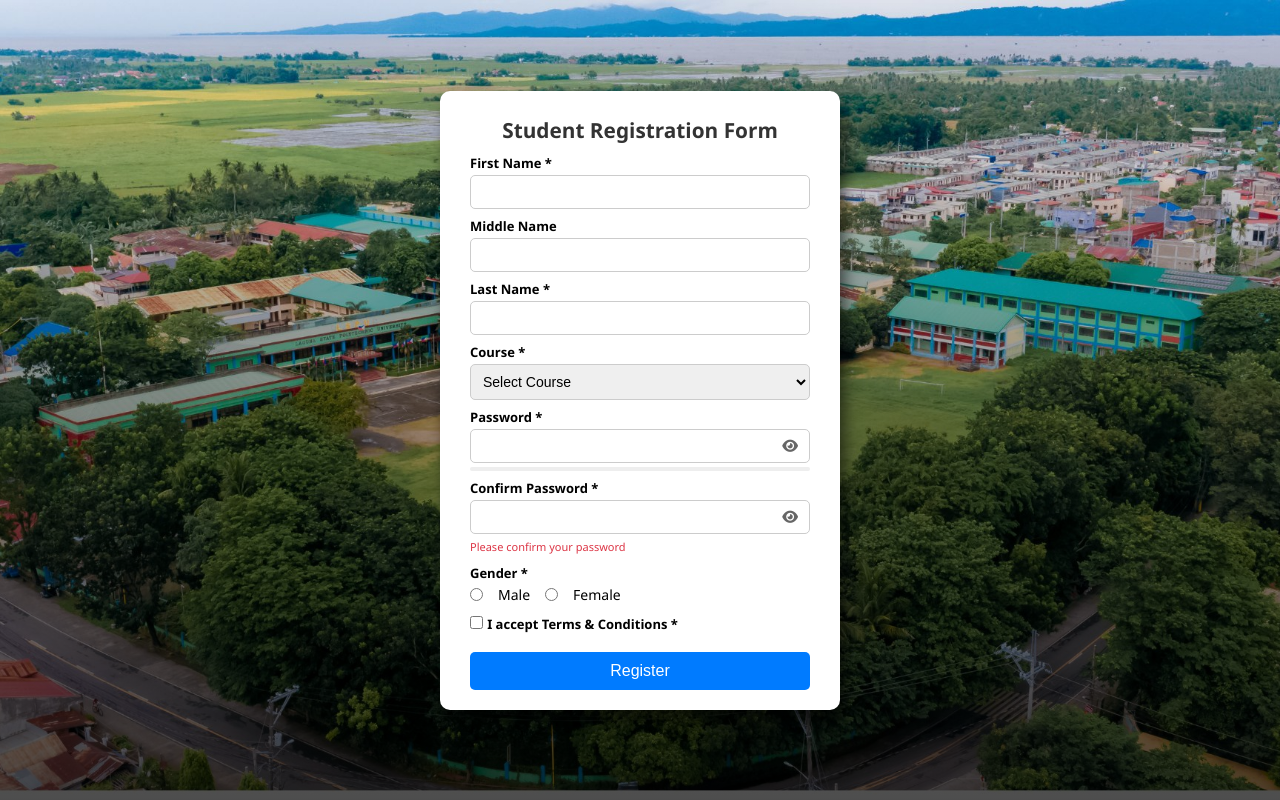
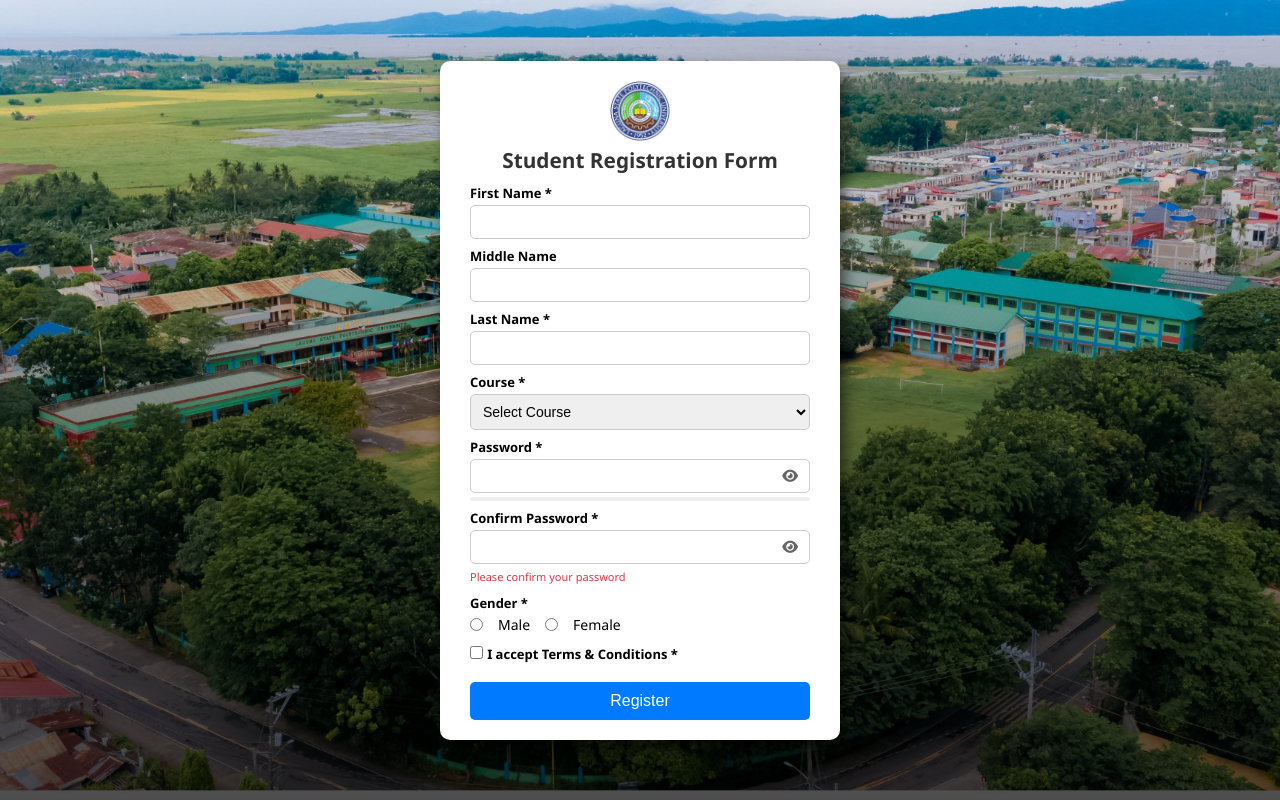
Before and after one commit to TristanJamesTorres/student-form, a plain HTML site: page index.html in a window 1280 px wide. Drawn offline with Linux system fonts and the light colour scheme.

Commit message:
Update index.html

```diff
--- a/index.html
+++ b/index.html
@@ -12,7 +12,7 @@
 <div class="container">
 
     <section class="title">
-        <img src="/logo.png" alt="">
+        <img src="images/logo.png" alt="">
         <h2>Student Registration Form</h2>
     </section>
 
```
